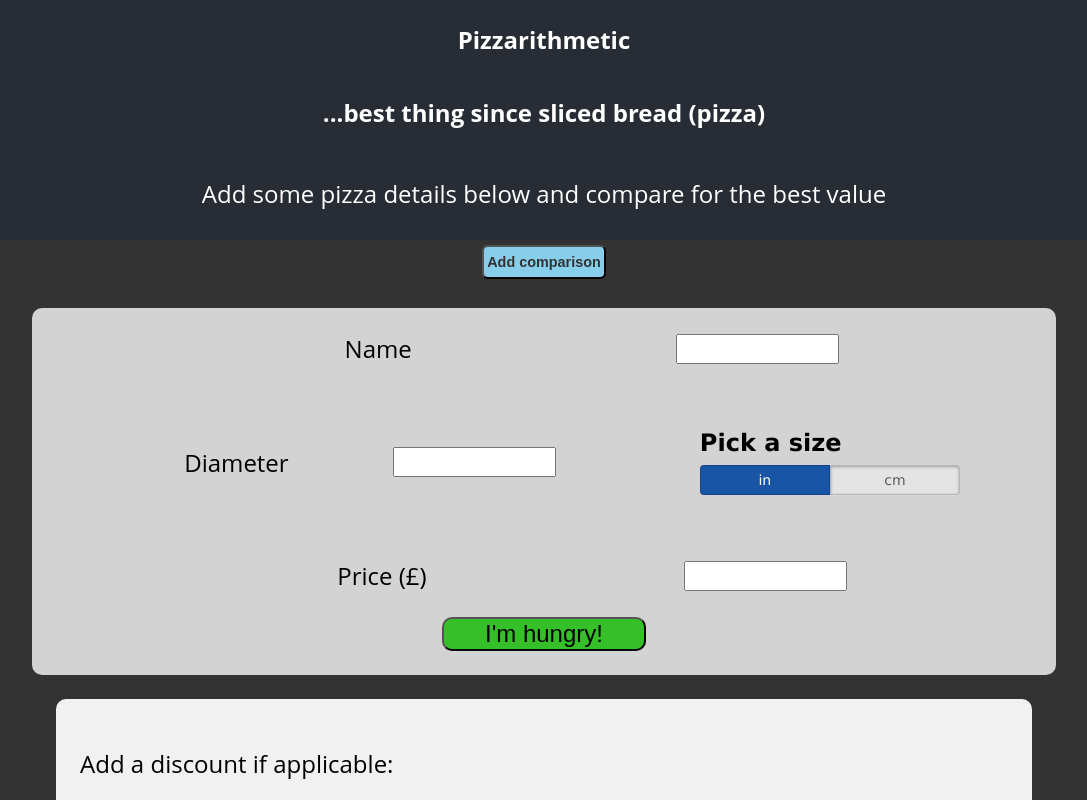
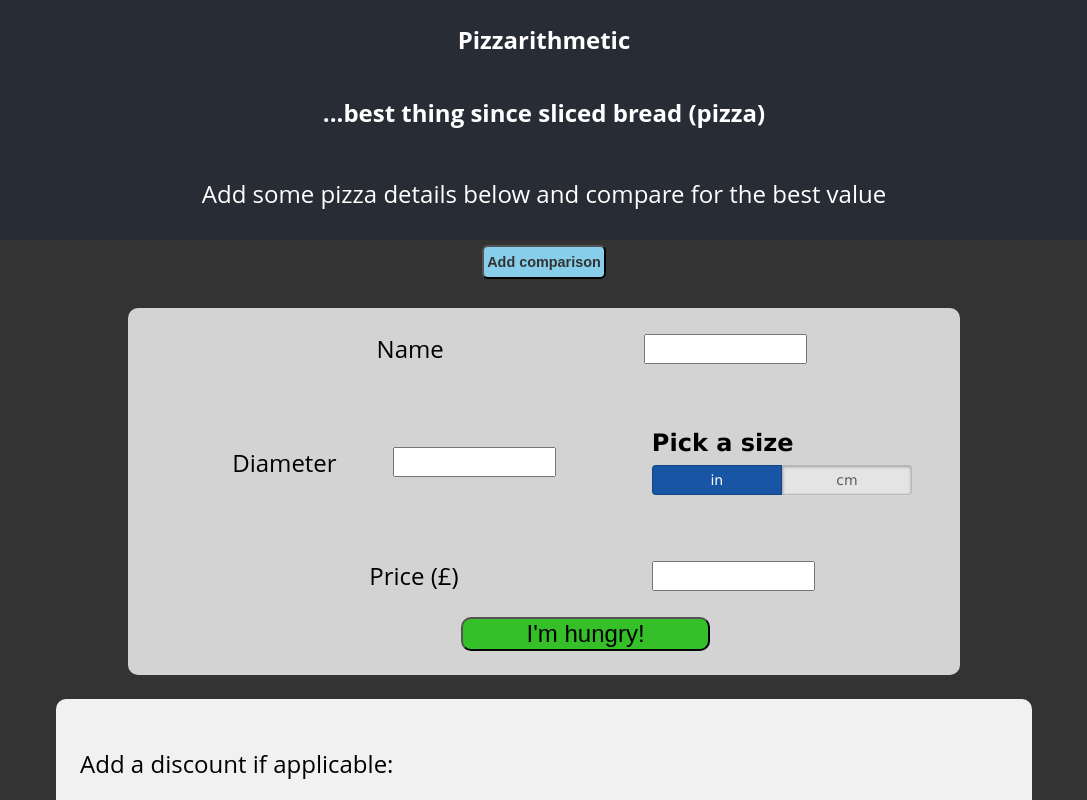
Before and after one commit to spwhittaker/pizza-maths, a React (Create React App) app: page / in a window 1280 px wide. Shown: the top 800 px of the page, without its empty margins (96-1183 px from the left). Built offline with nearby package versions, Linux system fonts and the light colour scheme.

Commit message:
decreased size of inputForm - will need to center contents

```diff
--- a/src/styles/InputForm.scss
+++ b/src/styles/InputForm.scss
@@ -1,22 +1,25 @@
 @import "../_variables";
+
+form {
+  background-color: lightgrey;
+  margin: 1em 4em 1em;
+  border-radius: 10px;
+}
+
 button {
   background-color: #35c02a;
   border-radius: 10px;
-  width: 20%;
+  width: 30%;
   margin: 0em 40% 1em;
+  text-align: center;
 }
 
 .pizza-input {
   height: 2em;
+  align-items: center;
 }
 
 .input-options {
   align-items: center;
   padding: 0em 2em;
 }
-
-form {
-  background-color: lightgrey;
-  margin: 1em 0em 1em;
-  border-radius: 10px;
-}
```
